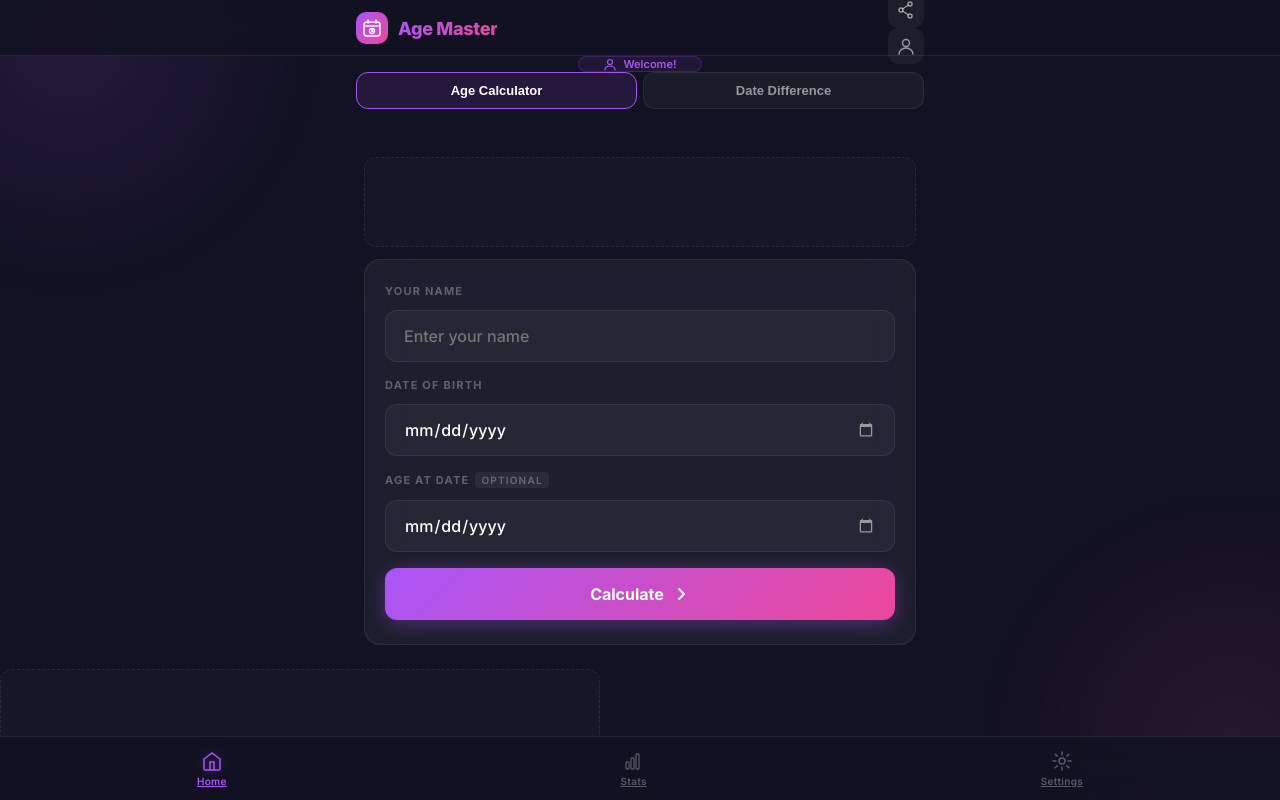
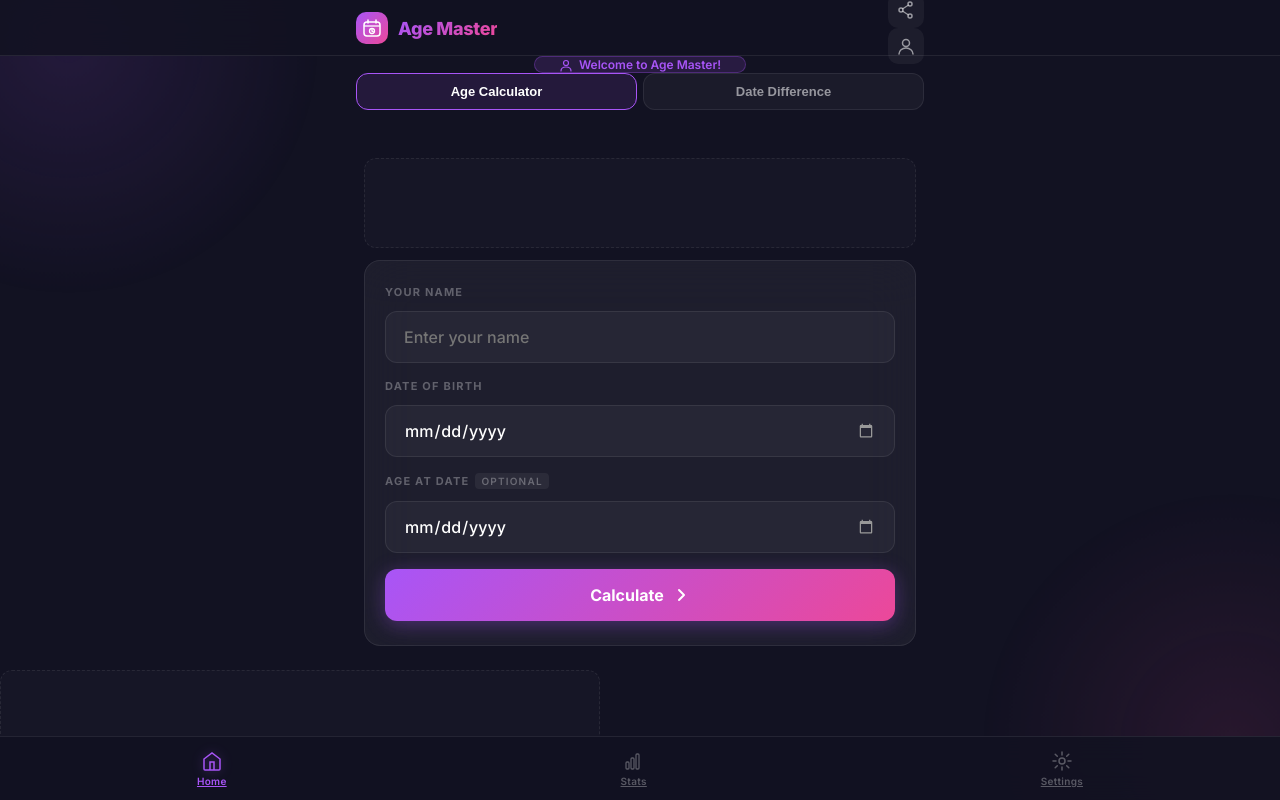
Before and after one commit to Apanabro/age-calculator, a website: page index.html in a window 1280 px wide. Drawn offline with Linux system fonts and the light colour scheme; no server answers.

Commit message:
Fix visitor counter: visible CSS, delay API call, debug logs

```diff
--- a/script.js
+++ b/script.js
@@ -10,17 +10,20 @@
     function initVisitorCounter() {
         var el = document.getElementById('visitorCount');
         if (!el) return;
+        el.textContent = 'Loading...';
         fetch(API_BASE + '/visitors')
             .then(function(r) { return r.json(); })
             .then(function(d) {
+                console.log('Visitor count:', d.count);
                 if (d.count) el.textContent = d.count.toLocaleString() + ' visitors';
-                else el.textContent = 'Welcome!';
+                else el.textContent = 'Welcome to Age Master!';
             })
-            .catch(function() {
-                el.textContent = 'Welcome!';
+            .catch(function(err) {
+                console.log('Visitor counter error:', err);
+                el.textContent = 'Welcome to Age Master!';
             });
     }
-    initVisitorCounter();
+    setTimeout(initVisitorCounter, 500);
 
     var API_BASE = (location.hostname === 'localhost' || location.protocol === 'file:')
         ? 'http://localhost:3000/api'
--- a/style.css
+++ b/style.css
@@ -153,15 +153,17 @@ body {
     align-items: center;
     justify-content: center;
     gap: 6px;
-    padding: 6px 14px;
-    margin: 8px auto 0;
+    padding: 8px 16px;
+    margin: 12px auto;
     width: fit-content;
-    background: rgba(168, 85, 247, 0.1);
-    border: 1px solid rgba(168, 85, 247, 0.2);
+    background: rgba(168, 85, 247, 0.15);
+    border: 1px solid rgba(168, 85, 247, 0.3);
     border-radius: 20px;
-    font-size: 11px;
-    color: var(--purple);
+    font-size: 12px;
+    color: #a855f7;
     font-weight: 600;
+    position: relative;
+    z-index: 10;
 }
 
 /* ── Main Content ── */
```
